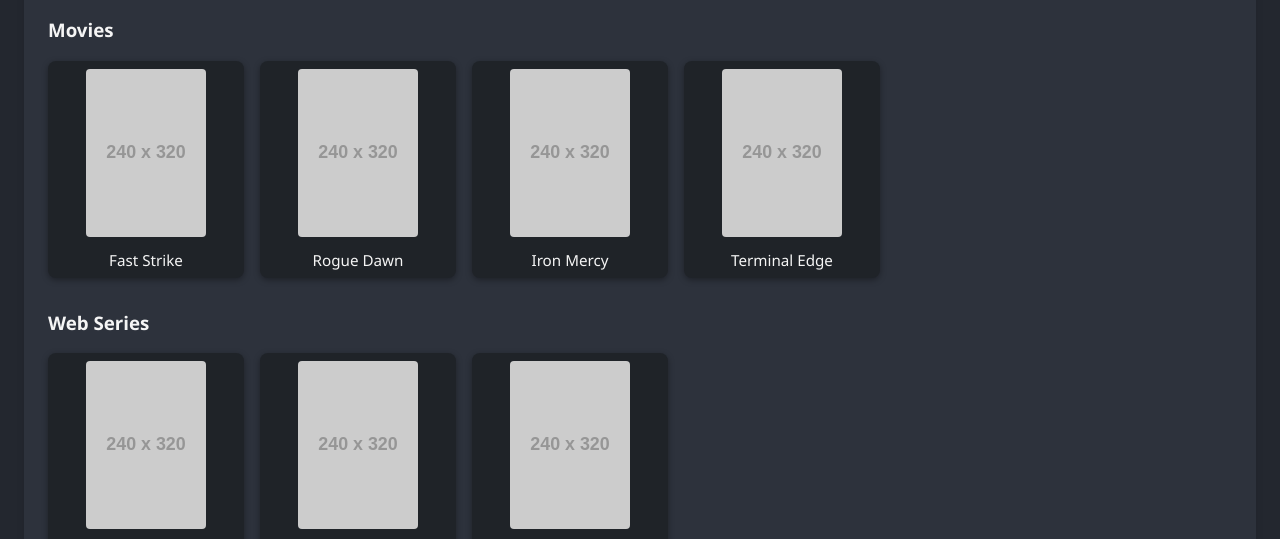
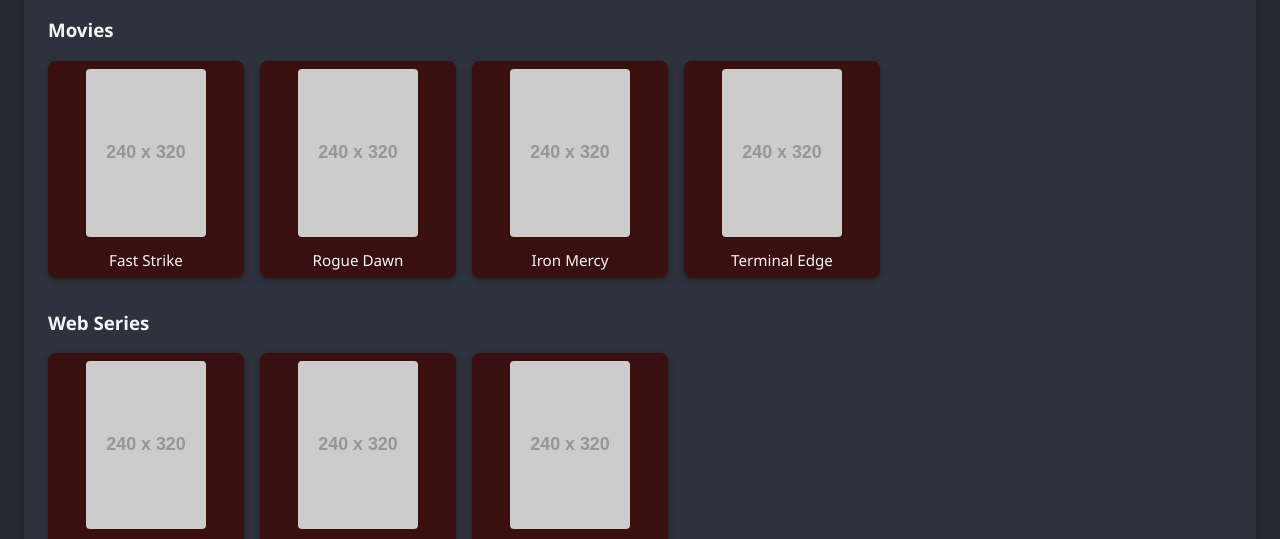
Before and after one commit to Hossain-Altaf/Cinematics-A-Cinema-review-platform, a plain HTML site: page genres.html in a window 1280 px wide. Shown: the part 253-792 px from the top of the page. Drawn offline with Linux system fonts and the light colour scheme; placeholder pictures from the web are drawn by us.

```diff
--- a/genres.css
+++ b/genres.css
@@ -33,7 +33,8 @@
 
 .content-list li{
   width:180px; /* match main index sizing */
-  background:var(--card-bg, #1f2328);
+  /* keep genre page cards in the same deep-maroon family as the main posters */
+  background:#3a0f0f;
   border-radius:8px;
   padding:0.5rem;
   box-shadow: 0 2px 6px rgba(0,0,0,0.35);
--- a/style.css
+++ b/style.css
@@ -188,9 +188,10 @@
 }
 
 .content-list li {
-    background: #23272f;
+    /* poster/card background changed to a deep, desaturated red to fit the site */
+    background: #3a0f0f; /* deep maroon */
     border-radius: 8px;
-    box-shadow: 0 1px 4px rgba(0,0,0,0.08);
+    box-shadow: 0 1px 6px rgba(58,15,15,0.25);
     padding: 0.5rem 0.5rem 0.8rem 0.5rem;
     width: 180px;
     text-align: center;
```
